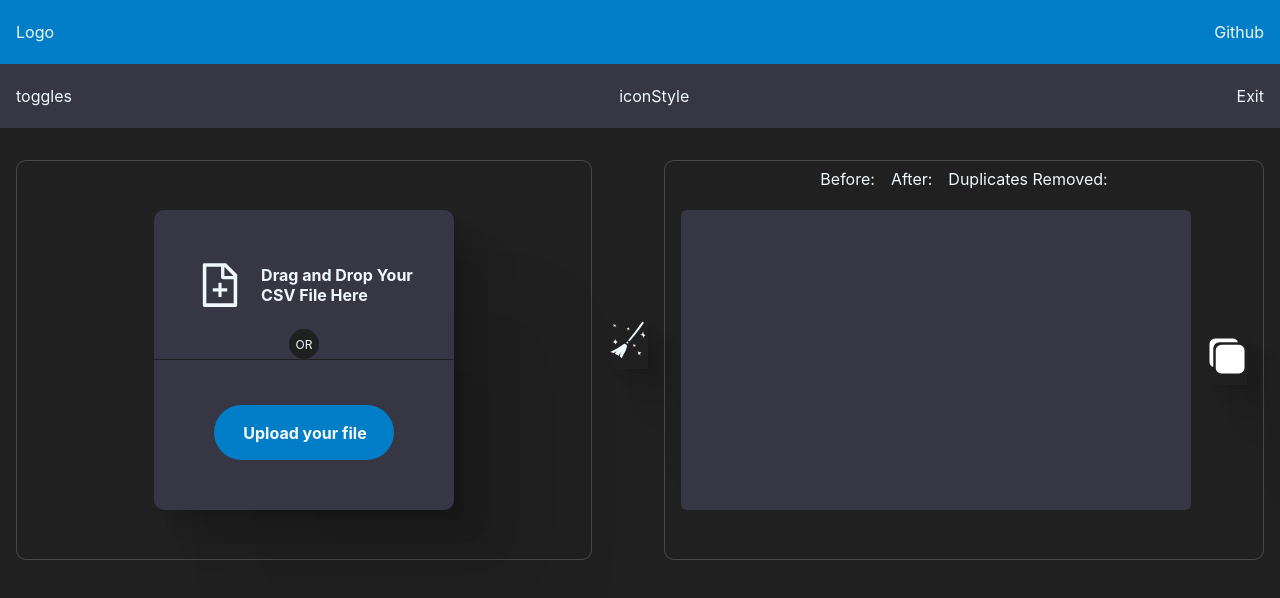
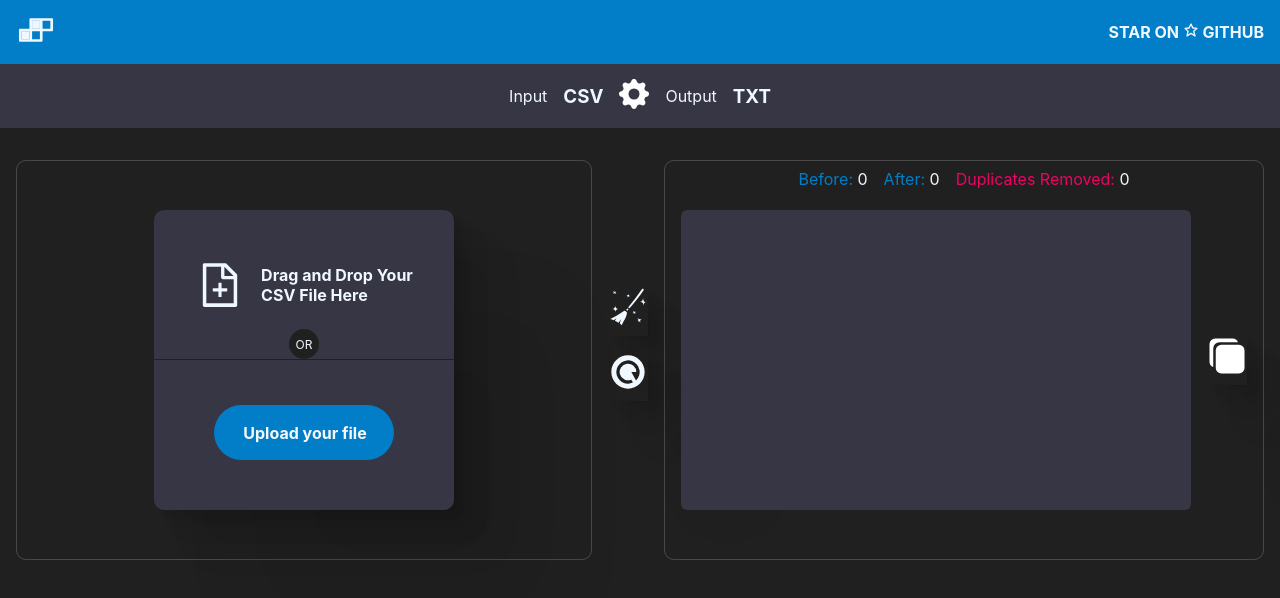
Before and after one commit to 921Mdas/CleanReader, a React (Create React App) app: page / in a window 1280 px wide. Shown: the top 598 px of the page. Built offline with nearby package versions, Linux system fonts and the light colour scheme.

Commit message:
visual cleanup

```diff
--- a/src/components/Header.jsx
+++ b/src/components/Header.jsx
@@ -1,11 +1,20 @@
 import React from "react";
 import "./components.scss";
+
+import { BiStar } from "react-icons/bi";
+import { AiTwotoneBuild } from "react-icons/ai";
 
 const Header = () => {
   return (
     <div className="Header">
-      <div className="header_section1">Logo</div>
-      <div className="header_section2">Github</div>
+      <div className="header_section1">
+        <AiTwotoneBuild className="logo" />
+      </div>
+      <div className="header_section2">
+        <a href="https://github.com/921Mdas/CleanReader">
+          <span>STAR</span> ON <BiStar /> GITHUB
+        </a>
+      </div>
     </div>
   );
 };
--- a/src/components/InputArea.jsx
+++ b/src/components/InputArea.jsx
@@ -1,20 +1,21 @@
-import React, { useRef, useState, useEffect } from "react";
+import React, { useRef, useState, useEffect, useCallback } from "react";
 import "./components.scss";
 import CustomButton from "./Button";
 import { AiOutlineFileAdd } from "react-icons/ai";
 import { FaFileCsv } from "react-icons/fa";
 import { GiBroom } from "react-icons/gi";
 import { GiMagicBroom } from "react-icons/gi";
+import { RiRestartFill } from "react-icons/ri";
 import { IoCopy } from "react-icons/io5";
 import Toast from "./Toast";
+
+let before = 0;
+let after = 0;
 
 const InputArea = () => {
   const [useResults, setUseResults] = useState(null);
   const [isDropping, setIsDropping] = useState(false);
   const [hasDropped, setHasDropped] = useState(false);
-  const [inputBefore, setInputBefore] = useState(null);
-  const [inputAfter, setInputAfter] = useState(null);
-  const [inputNet, setInputNet] = useState(null);
 
   const [FileInfo, setFileInfo] = useState(null);
   const txt = useRef();
@@ -23,50 +24,50 @@ const InputArea = () => {
 
   let finalVal = "";
 
-  const copyContent = () => {
+  const copyContent = useCallback(() => {
     const finalText = txt.current?.innerText;
     navigator.clipboard.writeText(finalText);
     Toast("coped to clipboard!", "success");
-  };
+  }, []);
 
-  const FileProcessor = File => {
+  const FileProcessor = useCallback(File => {
     const reader = new FileReader();
 
     reader.onload = async e => {
       const text = e.target.result;
       const data = await csvToArray(text);
-      setInputBefore(data.length);
+      before = data.length;
       setUseResults(data);
     };
 
     reader.readAsText(File);
-  };
+  }, []);
 
-  const handleDrop = e => {
+  const handleDrop = useCallback(e => {
     e.preventDefault();
     let dt = e.dataTransfer;
     let files = dt.files;
     FileProcessor(files[0]);
-  };
+  }, []);
 
-  const handleDrag = e => {
+  const handleDrag = useCallback(e => {
     e.preventDefault();
 
     if (e) {
       setIsDropping(true);
     }
-  };
+  }, []);
 
-  const handleDragLeave = e => {
+  const handleDragLeave = useCallback(e => {
     e.preventDefault();
     setIsDropping(false);
-  };
+  }, []);
 
-  const handleDragOver = e => {
+  const handleDragOver = useCallback(e => {
     e.preventDefault();
-  };
+  }, []);
 
-  const handleFileChange = e => {
+  const handleFileChange = useCallback(e => {
     const { size, name, lastModified } = e.target?.files[0];
 
     setFileInfo({ name: name, size: size, lastMod: lastModified });
@@ -77,17 +78,18 @@ const InputArea = () => {
     if (e) {
       setHasDropped(true);
     }
-  };
+  }, []);
 
-  const handleSubmit = e => {
+  const handleSubmit = useCallback(e => {
     e.preventDefault();
     const input = TargetField?.current?.files[0];
     FileProcessor(input);
     setHasDropped(false);
     Toast("duplicates removed!", "success");
-  };
+  }, []);
 
-  const csvToArray = (str, delimiter = ",") => {
+  const csvToArray = useCallback(
+    (str, delimiter = ",") => {
       const headers = str?.slice(0, str.indexOf("\n")).split(delimiter);
       const rows = str?.slice(str?.indexOf("\n") + 1).split("\n");
       const data = [];
@@ -104,9 +106,12 @@ const InputArea = () => {
       });
 
       return data;
-  };
+    },
+    [useResults]
+  );
 
-  const findDuplicates = (arr = []) => {
+  const findDuplicates = useCallback(
+    (arr = []) => {
       const cache = {};
       if (arr?.length === 0 || arr?.length === undefined) return;
       let length = arr?.length;
@@ -119,21 +124,31 @@ const InputArea = () => {
       }
 
       const results = EmailProcessor(Object.keys(cache));
-    console.log("after", results.length);
-    setInputAfter(results.length);
-
+      after = results.length;
       finalVal = results.toString();
       return finalVal;
-  };
+    },
+    [useResults]
+  );
 
-  const EmailProcessor = (arr = []) => {
+  const EmailProcessor = useCallback(
+    (arr = []) => {
       return arr.reduce((acc, cur, idx) => {
         acc[idx] = cur.split("\r")[0];
         return acc;
       }, []);
+    },
+    [useResults]
+  );
+
+  const reset = () => {
+    setUseResults(null);
+    setFileInfo(null);
+    setIsDropping(false);
+    setHasDropped(false);
+    before = 0;
+    after = 0;
   };
-
-  console.log(inputBefore, inputAfter);
 
   return (
     <div className="inputSections">
@@ -191,9 +206,14 @@ const InputArea = () => {
           </div>
         )}
       </div>
+      <div className="action_section">
         <button onClick={e => handleSubmit(e)} className="convert_btn">
           <GiMagicBroom color="aliceblue" />
         </button>
+        <button onClick={reset} className="convert_btn">
+          <RiRestartFill color="aliceblue" />
+        </button>
+      </div>
       <div className="result_section">
         <p className="results_field" ref={txt}>
           {findDuplicates(useResults)}
@@ -204,13 +224,14 @@ const InputArea = () => {
 
         <div className="message_cleanup">
           <p className="file_cleanupinfo1 file_cleanupinfo">
-            Before: {inputBefore}
+            <span>Before:</span> {before}
           </p>
           <p className="file_cleanupinfo2 file_cleanupinfo">
-            After: {inputAfter}
+            <span>After:</span> {after}
           </p>
-          <p className="file_cleanupinfo2 file_cleanupinfo">
-            Duplicates Removed:
+          <p className="file_cleanupinfo3 file_cleanupinfo">
+            <span className="dupes_removed">Duplicates Removed: </span>
+            {before - after}
           </p>
         </div>
       </div>
--- a/src/components/Navbar.jsx
+++ b/src/components/Navbar.jsx
@@ -1,12 +1,25 @@
 import React from "react";
 import "./components.scss";
+import { BsFillGearFill } from "react-icons/bs";
 
 const Navbar = () => {
   return (
     <div className="navbar">
-      <div className="nav_sec1">toggles</div>
-      <div className="nav_sec2">iconStyle</div>
-      <div className="nav_sec3">Exit</div>
+      <div className="nav_sec1"></div>
+      <div className="nav_sec2">
+        <div className="nav_subsec1">
+          <p>Input</p>
+          <h3>CSV</h3>
+        </div>
+        <div className="convert_icon">
+          <BsFillGearFill color="white" className="convert_icon_el" />
+        </div>
+        <div className="nav_subsec2">
+          <p>Output</p>
+          <h3>TXT</h3>
+        </div>
+      </div>
+      <div className="nav_sec3"></div>
     </div>
   );
 };
--- a/src/components/components.scss
+++ b/src/components/components.scss
@@ -10,7 +10,22 @@
 // Header
 .Header {
   @extend .top_section;
+
+  .logo {
+    font-size: 40px;
+  }
+
   background-color: var(--primary-col);
+
+  .header_section2 {
+    @include flex(center, center, row, 1em);
+    font-weight: bold;
+
+    a {
+      text-decoration: none;
+      color: aliceblue;
+    }
+  }
 }
 
 // navbar
@@ -18,6 +33,18 @@
 .navbar {
   @extend .top_section;
   background-color: var(--navbar);
+
+  .convert_icon_el {
+    font-size: 30px;
+  }
+
+  .nav_sec2 {
+    @include flex(center, center, row, 1em);
+    .nav_subsec1,
+    .nav_subsec2 {
+      @include flex(center, center, row, 1em);
+    }
+  }
 }
 
 // input form section
@@ -71,9 +98,19 @@
     top: 2%;
   }
 
-  // .file_cleanupinfo {
-  //   position: absolute; c
-  // }
+  .file_cleanupinfo {
+    span {
+      color: var(--primary-col);
+    }
+
+    .dupes_removed {
+      color: var(--error);
+    }
+  }
+
+  .action_section {
+    @include flex(center, center, column, 1em);
+  }
 
   // .file_cleanupinfo1 {
   //   top: 2%;
--- a/src/index.scss
+++ b/src/index.scss
@@ -20,7 +20,7 @@ h6 {
   --dark: #202020;
   --navbar: #363644;
   --sucess: #22ce78;
-  --error: #a50146;
+  --error: #ee0365;
   --primary-col: rgb(1, 126, 199);
   --text-light: aliceblue;
 
```
Lines whose indentation alone changed are shown as unchanged.
